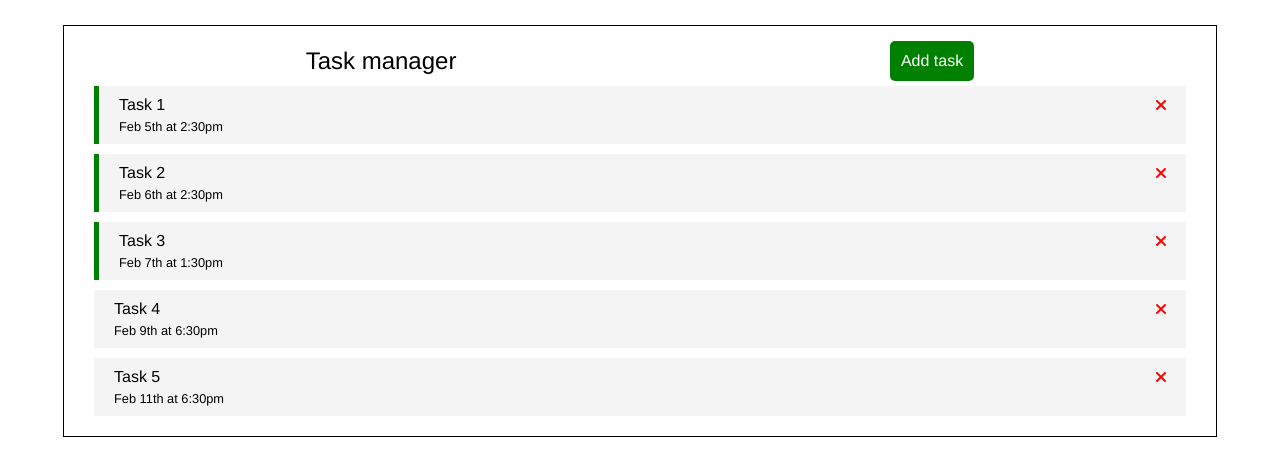
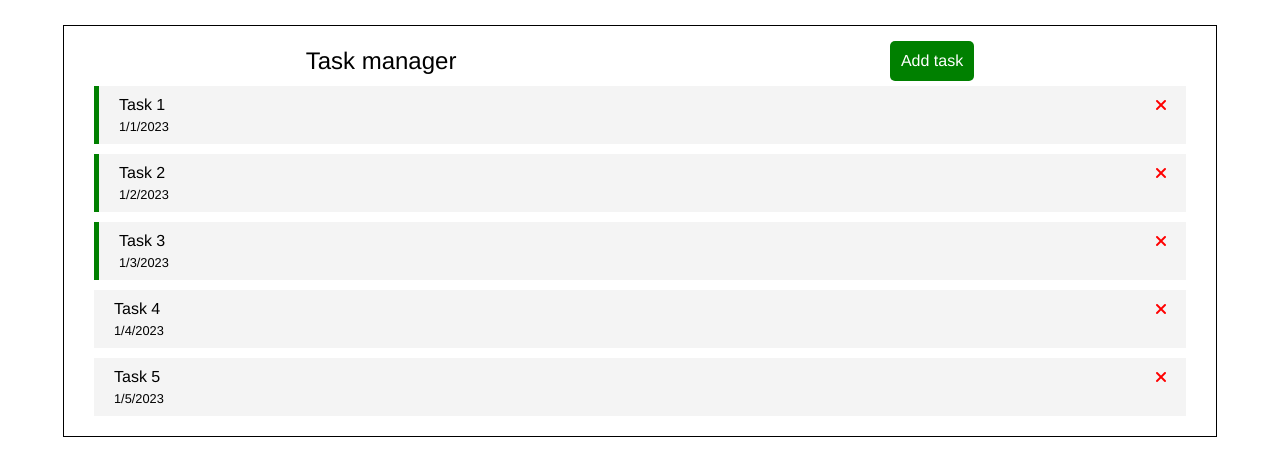
Before and after one commit to Grapeka/task-manager, a Vue app: page / in a window 1280 px wide. Shown: the top 476 px of the page. Built offline with nearby package versions, Linux system fonts and the light colour scheme.

Commit message:
`feat` : update mocks task time format

```diff
--- a/src/mocks/tasks.js
+++ b/src/mocks/tasks.js
@@ -2,31 +2,31 @@ export const mockTask = [
   {
     id: 1,
     title: 'Task 1',
-    day: 'Feb 5th at 2:30pm',
+    day: '1/1/2023',
     reminder: true,
   },
   {
     id: 2,
     title: 'Task 2',
-    day: 'Feb 6th at 2:30pm',
+    day: '1/2/2023',
     reminder: true,
   },
   {
     id: 3,
     title: 'Task 3',
-    day: 'Feb 7th at 1:30pm',
+    day: '1/3/2023',
     reminder: true,
   },
   {
     id: 4,
     title: 'Task 4',
-    day: 'Feb 9th at 6:30pm',
+    day: '1/4/2023',
     reminder: false,
   },
   {
     id: 5,
     title: 'Task 5',
-    day: 'Feb 11th at 6:30pm',
+    day: '1/5/2023',
     reminder: false,
   },
 ];
```
